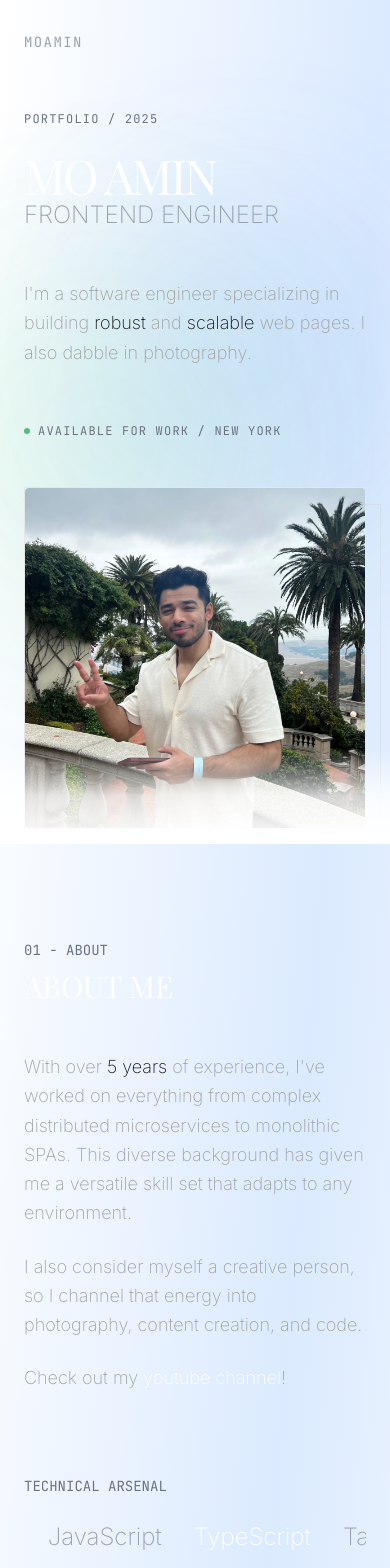
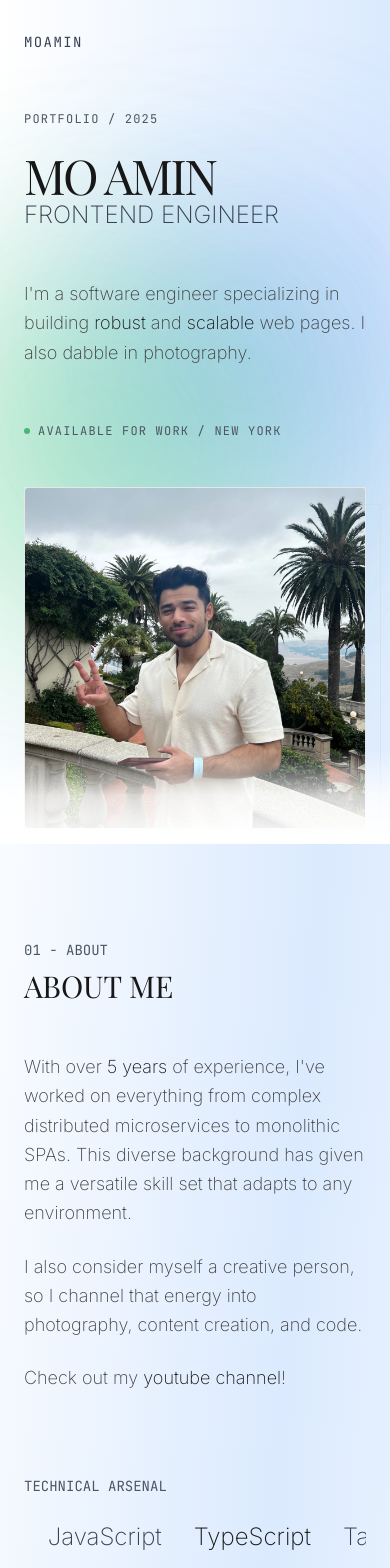
Before and after one commit to moamin95/min-port, a Next.js app: page / in a window 390 px wide. Shown: the top 1568 px of the page. Built offline with nearby package versions, Linux system fonts and the light colour scheme; a web font is replaced by a local one.

Commit message:
updating font colors for light mode

```diff
--- a/components/port.tsx
+++ b/components/port.tsx
@@ -229,9 +229,9 @@ const Port: React.FC = () => {
   }) => (
     <button
       onClick={() => scrollToSection(to)}
-      className="group flex items-center space-x-2 text-sm font-medium transition-all duration-300 ease-in-out text-neutral-400 hover:text-white"
+      className="group flex items-center space-x-2 text-sm font-medium transition-all duration-300 ease-in-out text-neutral-600 dark:text-neutral-400 hover:text-neutral-900 dark:hover:text-white"
     >
-      <span className="text-xs text-gray-300/50 opacity-0 transition-opacity duration-300 ease-in-out group-hover:opacity-100">
+      <span className="text-xs text-gray-600/50 dark:text-gray-300/50 opacity-0 transition-opacity duration-300 ease-in-out group-hover:opacity-100">
         {number}
       </span>
       <span className="text-sm font-mono font-extralight tracking-tighter">{label}</span>
@@ -240,23 +240,23 @@ const Port: React.FC = () => {
 
   return (
     <div
-      className="min-h-screen text-neutral-200 selection:bg-gray-700 selection:text-gray-100 font-sans transition-colors"
+      className="min-h-screen text-neutral-800 dark:text-neutral-200 selection:bg-gray-300 dark:selection:bg-gray-700 selection:text-gray-900 dark:selection:text-gray-100 font-sans transition-colors"
       suppressHydrationWarning
     >
 
       {/* Glowing Orbs */}
       <div
-        className="fixed top-1/4 left-1/4 w-72 h-72 bg-blue-500/20 dark:bg-red-500/20 rounded-full blur-[100px] animate-pulse -z-10"
+        className="fixed top-1/4 left-1/4 w-72 h-72 bg-blue-500/50 dark:bg-red-500/20 rounded-full blur-[100px] animate-pulse -z-10"
       />
       <div
-        className="fixed bottom-1/4 right-1/4 w-96 h-96 bg-green-500/15 dark:bg-orange-500/15 rounded-full blur-[100px] animate-pulse -z-10"
+        className="fixed bottom-1/4 right-1/4 w-96 h-96 bg-green-500/45 dark:bg-orange-500/15 rounded-full blur-[100px] animate-pulse -z-10"
       />
 
       {/* Bottom Scroll Fade */}
       <div className="fixed bottom-0 left-0 right-0 h-24 bg-gradient-to-t from-background via-background/80 to-transparent pointer-events-none z-40">
         {showScrollIndicator && (
           <div className="absolute inset-0 flex items-center justify-center">
-            <span className="text-muted-foreground text-sm font-mono tracking-widest animate-bounce">
+            <span className="text-neutral-600 dark:text-muted-foreground text-sm font-mono tracking-widest animate-bounce">
               SCROLL
             </span>
           </div>
@@ -275,14 +275,14 @@ const Port: React.FC = () => {
             onClick={() => scrollToSection("home")}
             className="group z-50 flex items-center gap-1"
           >
-            <span className="font-mono text-sm tracking-widest text-gray-400 hover:text-white transition-colors">MOAMIN</span>
+            <span className="font-mono text-sm tracking-widest text-gray-700 dark:text-gray-400 hover:text-neutral-900 dark:hover:text-white transition-colors">MOAMIN</span>
           </button>
 
           {/* Desktop Nav - Theme Toggle Only */}
-          {/* <div className="hidden md:flex items-center">
+          <div className="hidden md:flex items-center">
             <button
               onClick={() => mounted && setTheme(theme === 'dark' ? 'light' : 'dark')}
-              className="p-2 rounded-lg hover:bg-white/10 transition-colors"
+              className="p-2 rounded-lg border border-transparent hover:border-neutral-400 dark:hover:border-neutral-600 hover:bg-white/5 dark:hover:bg-white/10 transition-all duration-300"
               aria-label="Toggle theme"
               suppressHydrationWarning
             >
@@ -294,7 +294,7 @@ const Port: React.FC = () => {
                 <Moon size={20} className="text-gray-700" />
               )}
             </button>
-          </div> */}
+          </div>
         </div>
       </nav>
 
@@ -318,24 +318,24 @@ const Port: React.FC = () => {
             {/* Text Content - Left */}
             <div className="space-y-6">
               <div className="flex flex-col gap-4">
-                <span className="text-xs md:text-sm lg:text-md font-mono tracking-widest text-gray-500">
+                <span className="text-xs md:text-sm lg:text-md font-mono tracking-widest text-gray-600 dark:text-gray-500">
                   PORTFOLIO / 2025
                 </span>
                 <div className="flex flex-col py-2 lg:py-8">
-                  <span className="font-playfair font-extralight tracking-tighter text-5xl md:text-8xl text-white">MO AMIN</span>
-                  <span className="text-2xl md:text-4xl font-extralight text-gray-400">
+                  <span className="font-playfair font-extralight tracking-tighter text-5xl md:text-8xl text-neutral-900 dark:text-white">MO AMIN</span>
+                  <span className="text-2xl md:text-4xl font-extralight text-gray-700 dark:text-gray-400">
                     FRONTEND ENGINEER
                   </span>
                 </div>
               </div>
-              <p className="max-w-xl font-extralight tracking-normal text-neutral-400 text-lg md:text-xl lg:text-2xl leading-relaxed pt-4">
-                I'm a software engineer specializing in building <span className="text-foreground">robust</span> and{" "}
-                <span className="text-foreground">scalable</span> web pages. I also dabble in photography.
+              <p className="max-w-xl font-extralight tracking-normal text-neutral-700 dark:text-neutral-400 text-lg md:text-xl lg:text-2xl leading-relaxed pt-4">
+                I'm a software engineer specializing in building <span className="text-neutral-900 dark:text-foreground">robust</span> and{" "}
+                <span className="text-neutral-900 dark:text-foreground">scalable</span> web pages. I also dabble in photography.
                 {/* This year, I'm focused on expanding my portfolio with accessible, human-centered products. */}
               </p>
               <div className="pt-8 flex items-center gap-2">
                 <span className="inline-block w-1.5 h-1.5 rounded-full bg-green-600 animate-pulse"></span>
-                <span className="text-xs md:text-sm lg:text-md font-mono tracking-widest text-gray-500">AVAILABLE FOR WORK / NEW YORK</span>
+                <span className="text-xs md:text-sm lg:text-md font-mono tracking-widest text-gray-600 dark:text-gray-500">AVAILABLE FOR WORK / NEW YORK</span>
               </div>
             </div>
 
@@ -362,16 +362,16 @@ const Port: React.FC = () => {
           <div className="relative z-10">
             <div className="flex flex-col gap-4 mb-12">
               <div className="space-y-2">
-                <div className="text-sm font-mono text-gray-500">01 - ABOUT</div>
-                <h2 className="text-3xl sm:text-4xl font-playfair font-light text-white">ABOUT ME</h2>
+                <div className="text-sm font-mono text-gray-600 dark:text-gray-500">01 - ABOUT</div>
+                <h2 className="text-3xl sm:text-4xl font-playfair font-light text-neutral-900 dark:text-white">ABOUT ME</h2>
               </div>
             </div>
 
             <div className="flex flex-col gap-12">
               {/* Text Content - Top */}
-              <div className="space-y-6 font-extralight tracking-normal text-neutral-400 text-lg md:text-xl lg:text-2xl leading-relaxed">
+              <div className="space-y-6 font-extralight tracking-normal text-neutral-700 dark:text-neutral-400 text-lg md:text-xl lg:text-2xl leading-relaxed">
                 <p>
-                  With over <span className="text-foreground">5 years</span> of
+                  With over <span className="text-neutral-900 dark:text-foreground">5 years</span> of
                   experience, I've
                   worked on everything from complex distributed microservices to
                   monolithic SPAs. This diverse background has given me a
@@ -385,7 +385,7 @@ const Port: React.FC = () => {
                 <p>
                   Check out my{" "}
                   <Link
-                    className="text-white hover:underline"
+                    className="text-neutral-900 dark:text-white hover:underline"
                     href="https://www.youtube.com/@moamin.create"
                     target="_blank"
                   >
@@ -408,7 +408,7 @@ const Port: React.FC = () => {
                 <div className="absolute top-4 left-4 w-full aspect-video border border-gray-300/50 -z-0 transition-transform duration-300 group-hover:translate-x-1 group-hover:translate-y-1"></div>
               </div> */}
               <div className="space-y-4 mt-8 overflow-hidden">
-                <span className="text-sm font-mono text-gray-500">TECHNICAL ARSENAL</span>
+                <span className="text-sm font-mono text-gray-600 dark:text-gray-500">TECHNICAL ARSENAL</span>
                 <div className="relative h-12 flex items-center">
                   <motion.div
                     className="flex gap-8 whitespace-nowrap"
@@ -428,7 +428,7 @@ const Port: React.FC = () => {
                     {[...technologies, ...technologies].map((tech, idx) => (
                       <span
                         key={idx}
-                        className={`text-2xl md:text-3xl font-extralight ${idx % 2 === 0 ? "text-white" : "text-gray-400"
+                        className={`text-2xl md:text-3xl font-extralight ${idx % 2 === 0 ? "text-neutral-900 dark:text-white" : "text-gray-700 dark:text-gray-400"
                           }`}
                       >
                         {tech}
@@ -446,8 +446,8 @@ const Port: React.FC = () => {
           <div className="space-y-12 sm:space-y-16">
             <div className="flex flex-col sm:flex-row sm:items-end sm:justify-between gap-4">
               <div className="space-y-2">
-                <div className="text-sm font-mono text-gray-500">02 - EXPERIENCE</div>
-                <h2 className="text-3xl sm:text-4xl font-playfair font-light text-white">SELECTED WORK</h2>
+                <div className="text-sm font-mono text-gray-600 dark:text-gray-500">02 - EXPERIENCE</div>
+                <h2 className="text-3xl sm:text-4xl font-playfair font-light text-neutral-900 dark:text-white">SELECTED WORK</h2>
               </div>
               <div className="hidden lg:block text-sm text-muted-foreground font-mono">2021 — 2025</div>
             </div>
@@ -489,13 +489,13 @@ const Port: React.FC = () => {
           <div className="relative z-10">
             <div className="flex flex-col gap-4 mb-12">
               <div className="space-y-2">
-                <div className="text-sm font-mono text-gray-500">03 - PHOTOGRAPHY</div>
-                <h2 className="text-3xl sm:text-4xl font-playfair font-light text-white">VISUAL STORIES</h2>
+                <div className="text-sm font-mono text-gray-600 dark:text-gray-500">03 - PHOTOGRAPHY</div>
+                <h2 className="text-3xl sm:text-4xl font-playfair font-light text-neutral-900 dark:text-white">VISUAL STORIES</h2>
               </div>
             </div>
 
             <div className="mb-12">
-              <p className="text-neutral-400 text-lg md:text-xl lg:text-2xl font-extralight tracking-normal text-neutral-400">
+              <p className="text-neutral-700 dark:text-neutral-400 text-lg md:text-xl lg:text-2xl font-extralight tracking-normal">
                 Capturing moments through my lens — a collection of architecture, nature, and portraits. Currently shooting on a Sony A7III.
               </p>
             </div>
@@ -598,12 +598,12 @@ const Port: React.FC = () => {
           <div className="relative z-10">
             <div className="flex flex-col gap-4 mb-12">
               <div className="space-y-2">
-                <div className="text-sm font-mono text-gray-500">04 - CONTACT</div>
-                <h2 className="text-3xl sm:text-4xl font-playfair font-light text-white">GET IN TOUCH</h2>
+                <div className="text-sm font-mono text-gray-600 dark:text-gray-500">04 - CONTACT</div>
+                <h2 className="text-3xl sm:text-4xl font-playfair font-light text-neutral-900 dark:text-white">GET IN TOUCH</h2>
               </div>
             </div>
 
-            <div className="space-y-6 font-extralight tracking-normal text-neutral-400 text-lg md:text-xl lg:text-2xl leading-relaxed">
+            <div className="space-y-6 font-extralight tracking-normal text-neutral-700 dark:text-neutral-400 text-lg md:text-xl lg:text-2xl leading-relaxed">
               <p>
                 I'm currently looking for new opportunities and my inbox is
                 always open. Whether you have a question or just want to say hi,
@@ -614,21 +614,21 @@ const Port: React.FC = () => {
                 <Link
                   href="mailto:mohamin.nyc@gmail.com"
                   target="_blank"
-                  className="text-md md:text-lg font-mono text-white hover:underline transition-all"
+                  className="text-md md:text-lg font-mono text-neutral-900 dark:text-white hover:underline transition-all"
                 >
                   Email
                 </Link>
                 <Link
                   href="https://github.com/moamin95"
                   target="_blank"
-                  className="md:text-lg font-mono text-white hover:underline transition-all"
+                  className="md:text-lg font-mono text-neutral-900 dark:text-white hover:underline transition-all"
                 >
                   GitHub
                 </Link>
                 <Link
                   href="https://www.linkedin.com/in/mohammed-amin-13a179215/"
                   target="_blank"
-                  className="md:text-lg font-mono text-white hover:underline transition-all"
+                  className="md:text-lg font-mono text-neutral-900 dark:text-white hover:underline transition-all"
                 >
                   LinkedIn
                 </Link>
@@ -667,11 +667,10 @@ const Port: React.FC = () => {
 
               {/* Image with hover footer - 2/3 width on desktop like before */}
               <div className="relative group max-w-4xl mx-auto">
-                <div className={`relative overflow-hidden rounded-lg ${
-                  selectedPhoto.orientation === "portrait"
-                    ? "aspect-[3/4]"
-                    : "aspect-video"
-                }`}>
+                <div className={`relative overflow-hidden rounded-lg ${selectedPhoto.orientation === "portrait"
+                  ? "aspect-[3/4]"
+                  : "aspect-video"
+                  }`}>
                   <Image
                     src={selectedPhoto.src}
                     alt={selectedPhoto.alt}
@@ -696,15 +695,15 @@ const Port: React.FC = () => {
       </AnimatePresence>
 
       {/* Footer */}
-      <footer className="text-center py-8 text-neutral-500 text-xs hover:text-gray-300 transition-colors cursor-default">
+      <footer className="text-center py-8 text-neutral-600 dark:text-neutral-500 text-xs hover:text-neutral-800 dark:hover:text-gray-300 transition-colors cursor-default">
         <p className="pb-20">Designed & Built by Mo Amin</p>
       </footer>
 
       {/* Email Sidebar */}
-      <div className="hidden xl:flex flex-col fixed bottom-0 right-12 space-y-6 text-neutral-400 after:content-[''] after:block after:w-[1px] after:h-24 after:bg-neutral-400 after:mx-auto after:mt-6">
+      <div className="hidden xl:flex flex-col fixed bottom-0 right-12 space-y-6 text-neutral-700 dark:text-neutral-400 after:content-[''] after:block after:w-[1px] after:h-24 after:bg-neutral-700 dark:after:bg-neutral-400 after:mx-auto after:mt-6">
         <a
           href="mailto:mohamin.nyc@gmail.com"
-          className="vertical-text text-xs font-lato tracking-wide font-light hover:text-gray-300 hover:-translate-y-1 transition-all"
+          className="vertical-text text-xs font-lato tracking-wide font-light hover:text-neutral-900 dark:hover:text-gray-300 hover:-translate-y-1 transition-all"
         >
           mohamin.nyc@gmail.com
         </a>
```
